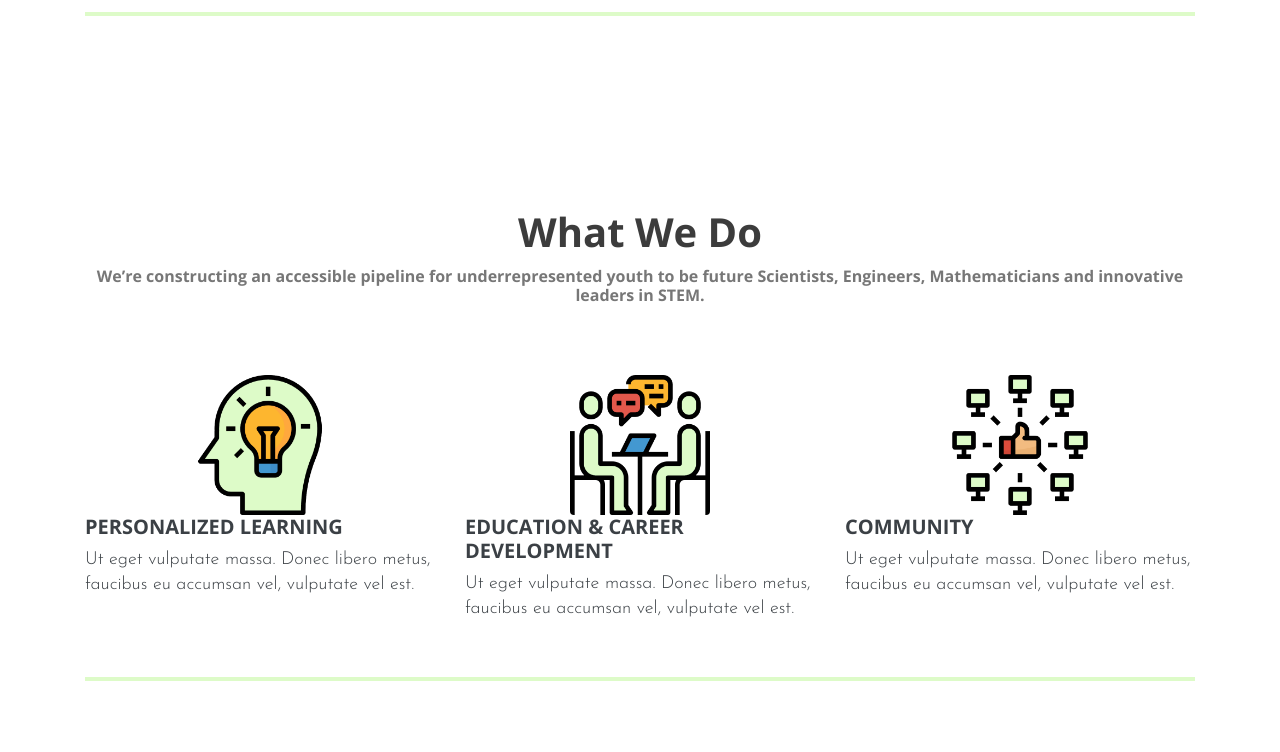
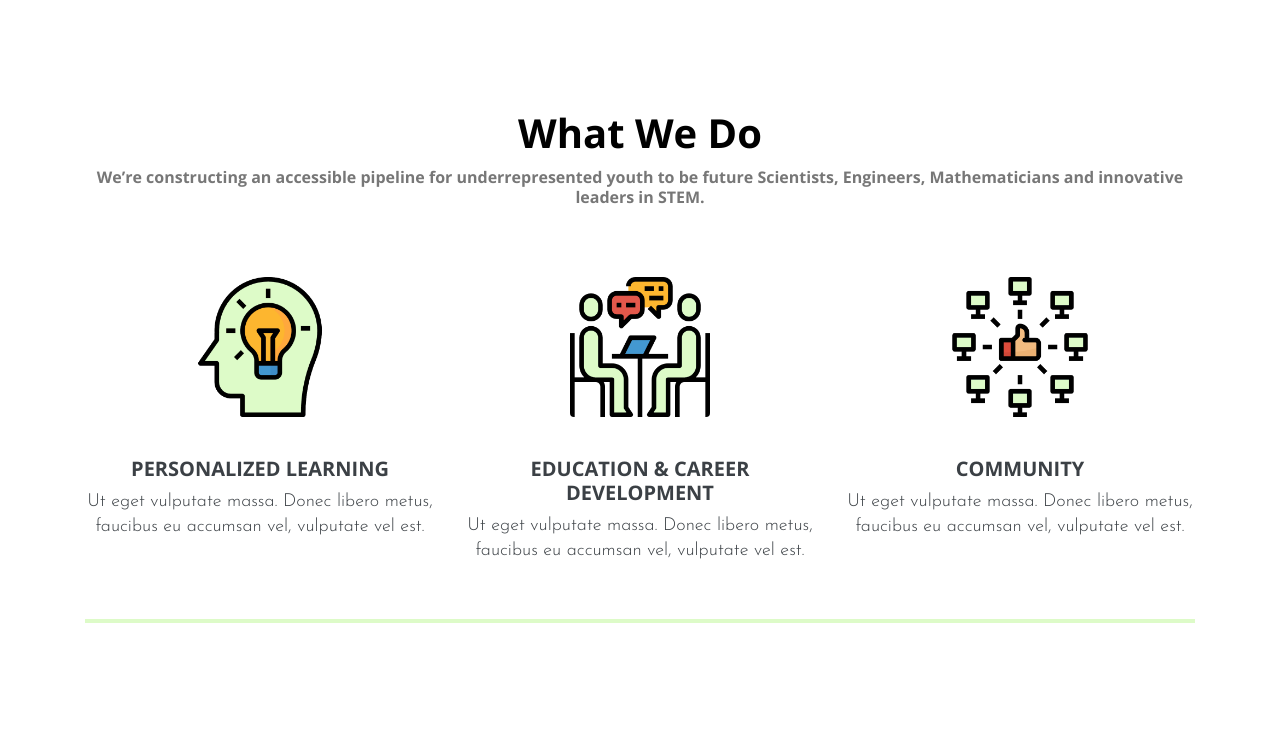
Before and after one commit to stemtelling-dev/STEMtelling_BETA, a plain HTML site: page index.html in a window 1280 px wide. Shown: the part 690-1442 px from the top of the page. Drawn offline with nearby package versions, Linux system fonts and the light colour scheme; a web font is replaced by a local one.

Commit message:
no major changes

```diff
--- a/css/style.css
+++ b/css/style.css
@@ -106,7 +106,7 @@ a:active {
 }
 
 .section {
-  padding: 90px 0;
+  padding: 80px 0;
 }
 
 .font-size-60 {
@@ -142,7 +142,7 @@ a:active {
 }
 
 .heading h2 {
-  color: #3c3c3c;
+  color: black;
   padding-bottom: 15px;
   text-transform: capitalize;
   font-weight: 700;
--- a/index.html
+++ b/index.html
@@ -68,7 +68,7 @@
             <!-- Logo -->
             <div class="row">
                 <div class="col-md-12 align-self-center text-center">
-                    <img src="images/color-logo-nobg.png" class="img-fluid" style="width: 80%;"/>
+                    <img src="images/color-logo-nobg.png" class="img-fluid" style="width: 70%;"/>
                 </div>
             </div>
             <!-- Mission -->
@@ -91,11 +91,11 @@
                     </div>
                 </div>
                 <div class="col-md-4">
-                    <img class="flaticons rounded mx-auto d-block" src="./images/idea.png" alt=""/>
+                    <img class="flaticons rounded mx-auto d-block mb-40" src="./images/idea.png" alt=""/>
                     <div class="mb-40 text-center text-md-left">
-                        <h4 class="font-weight-bold mb-2">PERSONALIZED LEARNING</h4>
+                        <h4 class="font-weight-bold mb-2 text-center">PERSONALIZED LEARNING</h4>
 
-                        <p>Ut eget vulputate massa. Donec libero metus, faucibus eu accumsan vel, vulputate vel est.</p>
+                        <p class="text-center">Ut eget vulputate massa. Donec libero metus, faucibus eu accumsan vel, vulputate vel est.</p>
                     </div>
                 </div>
                 <!-- <div class="col-md-4 text-center align-self-center mb-4 mb-md-0">
@@ -104,22 +104,22 @@
 
                 <!-- Second Column -->
                 <div class="col-md-4">
-                    <img class="flaticons rounded mx-auto d-block" src="./images/interview.png" alt=""/>
+                    <img class="flaticons rounded mx-auto d-block mb-40" src="./images/interview.png" alt=""/>
                     <div class="mb-40 text-center text-md-left">
                         <!-- <i class="d-inlin-block h2 mb-10 tf-ion-ios-alarm-outline"></i> -->
-                        <h4 class="font-weight-bold mb-2">EDUCATION & CAREER DEVELOPMENT</h4>
+                        <h4 class="font-weight-bold mb-2 text-center">EDUCATION & CAREER DEVELOPMENT</h4>
 
-                        <p>Ut eget vulputate massa. Donec libero metus, faucibus eu accumsan vel, vulputate vel est.</p>
+                        <p class="text-center">Ut eget vulputate massa. Donec libero metus, faucibus eu accumsan vel, vulputate vel est.</p>
                     </div>
                 </div>
 
                 <!-- Third Column -->
                 <div class="col-md-4">
-                    <img class="flaticons rounded mx-auto d-block" src="./images/computer.png" alt=""/>
+                    <img class="flaticons rounded mx-auto d-block mb-40" src="./images/computer.png" alt=""/>
                     <div class="mb-40 text-center text-md-left">
                         <i class="d-inlin-block h2 mb-10 tf-ion-ios-alarm-outline"></i>
-                        <h4 class="font-weight-bold mb-2">COMMUNITY</h4>
-                        <p>Ut eget vulputate massa. Donec libero metus, faucibus eu accumsan vel, vulputate vel est.</p>
+                        <h4 class="font-weight-bold mb-2 text-center">COMMUNITY</h4>
+                        <p class="text-center">Ut eget vulputate massa. Donec libero metus, faucibus eu accumsan vel, vulputate vel est.</p>
                     </div>
                 </div>
             </div>
```
